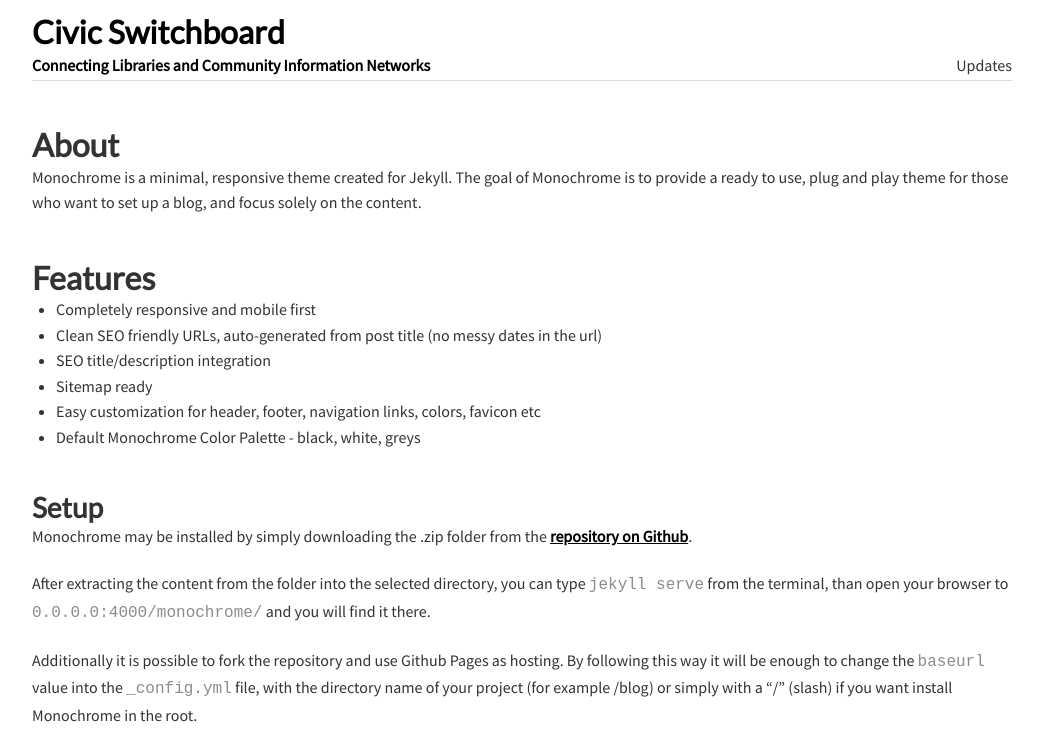
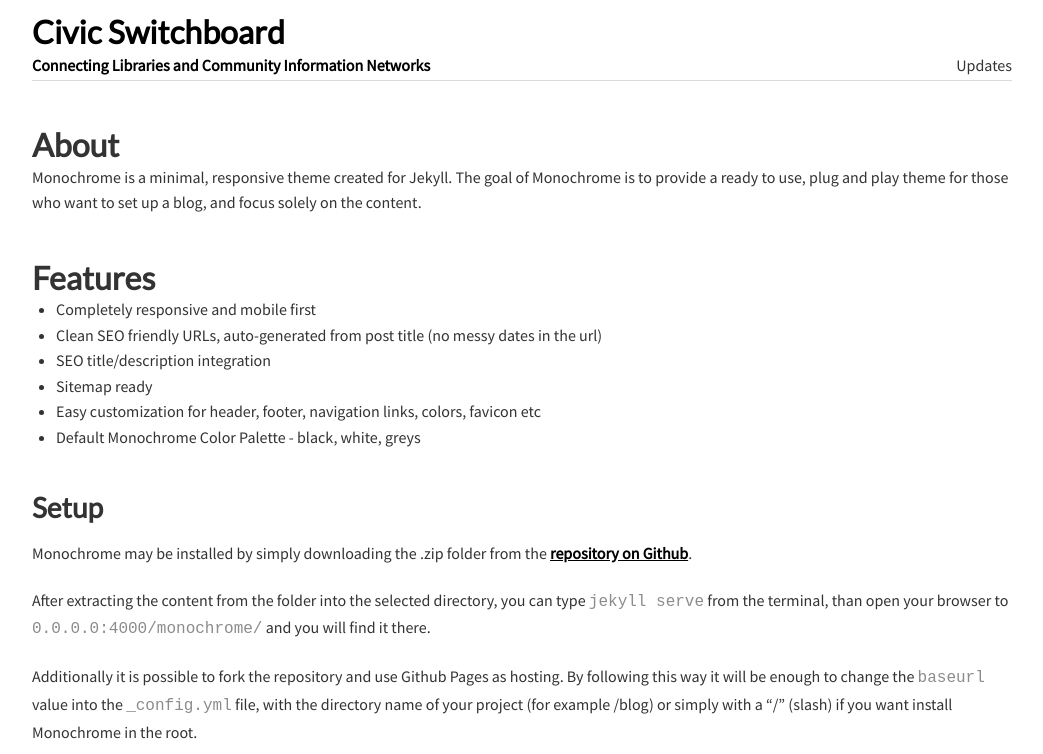
Before and after one commit to civic-switchboard/civic-switchboard.github.io.first, a Jekyll site: the page built from about.md, in a window 1280 px wide. Shown: the top 754 px of the page, without its empty margins (118-1161 px from the left). Built offline with Jekyll 4.4.1, drawn with Linux system fonts in a browser that asks for light colours; nearby versions of some CDN libraries.

Commit message:
Update typography.scss

```diff
--- a/_sass/typography.scss
+++ b/_sass/typography.scss
@@ -87,7 +87,7 @@
 h3 {
 	font-size: 1.75em; /* 36px/18px */
 	line-height: 1.2em;
-	padding: 0.66667em .6em 0 0; /* 12px/36px * 2, pnly top (Use padding instead of margin to maintain proximity with paragraph) */
+	padding: 0.66667em 0 .6em 0; /* 12px/36px * 2, pnly top (Use padding instead of margin to maintain proximity with paragraph) */
 }
 
 h4, h5, h6 {
```
